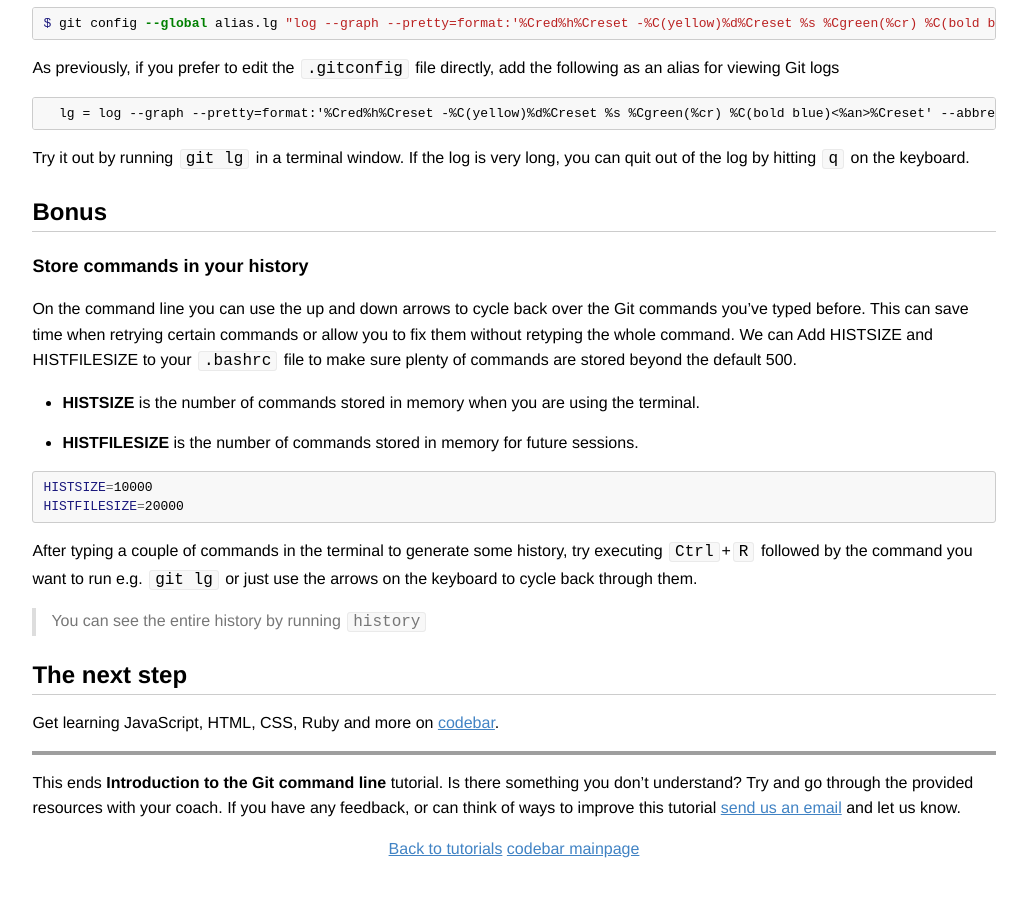
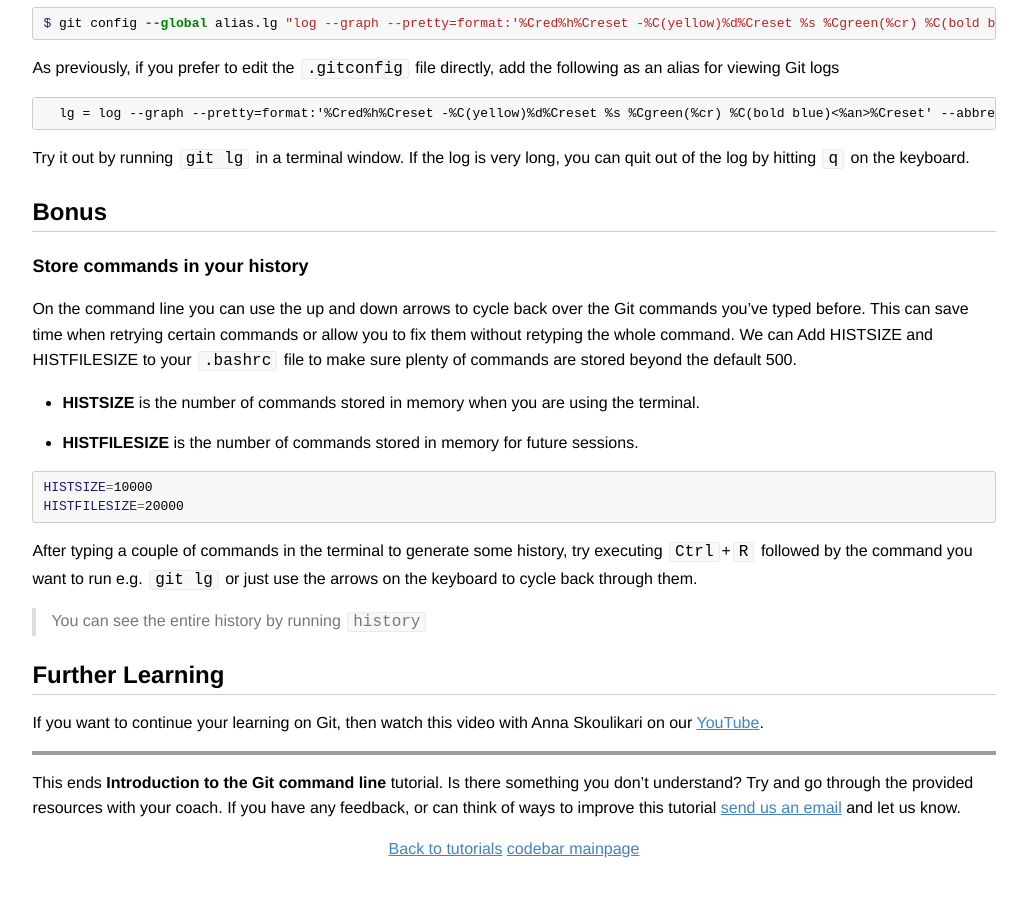
Before and after one commit to codebar/tutorials, a Jekyll site: the page built from version-control/command-line/tutorial.md, in a window 1280 px wide and 900 px high, scrolled down 10415 px, cut to the strip 0-897 px from the top of the window. Shown: the whole strip, without its empty margins (126-1153 px from the left). Built offline with Jekyll 4.4.1, drawn with Linux system fonts in a browser that asks for light colours; grey boxes are pictures that could not be loaded.

Commit message:
add youtube links for further learning in some tutorials

```diff
--- a/index.html
+++ b/index.html
@@ -130,6 +130,7 @@
         <h3>Other Useful Resources</h3>
         <p>The following resources can be helpful to continue learning. They all have content related to the topics listed above.</p>
         <ul>
+          <li><a href="https://www.youtube.com/channel/UCEYz232agE47GHUq8wneBCA">codebar Youtube Channel</a> - we have lots of additional content on our YouTube channel from <a href="https://youtube.com/playlist?list=PLfJjhFVOvESLRpBl92nIbhxuYLrJ0PoUy" target="_blank">career panels</a>, <a href="https://youtu.be/kil8OLotEnw" target="_blank">An Introduction to Go</a>. As well as videos on <a href="https://youtu.be/aTDJsiEzWwE" target="_blank">Technical Writing</a>, <a href="https://youtu.be/-xpPg6TPgK0" target="_blank">Landing Your First Developer Job</a> and <a href="https://youtu.be/k6MdHWm2Qg0" target="_blank">Open Source.</a></li>
           <li><a href="https://www.codewars.com/">Codewars</a></li>
           <li><a href="https://www.codecademy.com/">Codecademy</a></li>
         </ul>
@@ -142,7 +143,7 @@
         <p>Looking for a way to support codebar? Please consider making a donation</p>
         <a href="https://codebar.enthuse.com/donate/#!/">Donate</a>
       </div>
-      <p class="small">Registered UK and Wales charity no. 1187776 © codebar 2021</p>
+      <p class="small">Registered UK and Wales charity no. 1187776 © codebar 2022</p>
     </footer>
     <script src="javascripts/scale.fix.js"></script>
     <script type="text/javascript">
--- a/version-control/command-line/tutorial.md
+++ b/version-control/command-line/tutorial.md
@@ -528,9 +528,9 @@ After typing a couple of commands in the terminal to generate some history, try
 
 > You can see the entire history by running `history`
 
-## The next step
+## Further Learning
 
-Get learning JavaScript, HTML, CSS, Ruby and more on [codebar](http://tutorials.codebar.io/).
+If you want to continue your learning on Git, then watch this video with Anna Skoulikari on our [YouTube](https://youtu.be/aJE_l7IjONk).
 
 -----
 This ends **Introduction to the Git command line** tutorial. Is there something you don't understand? Try and go through the provided resources with your coach. If you have any feedback, or can think of ways to improve this tutorial [send us an email](mailto:feedback@codebar.io) and let us know.
```
Also changed, not shown: js/lesson2/tutorial.md (+4 -0 lines), js/lesson4/tutorial.md (+4 -0 lines), python/lesson1/tutorial.md (+3 -1 lines).
